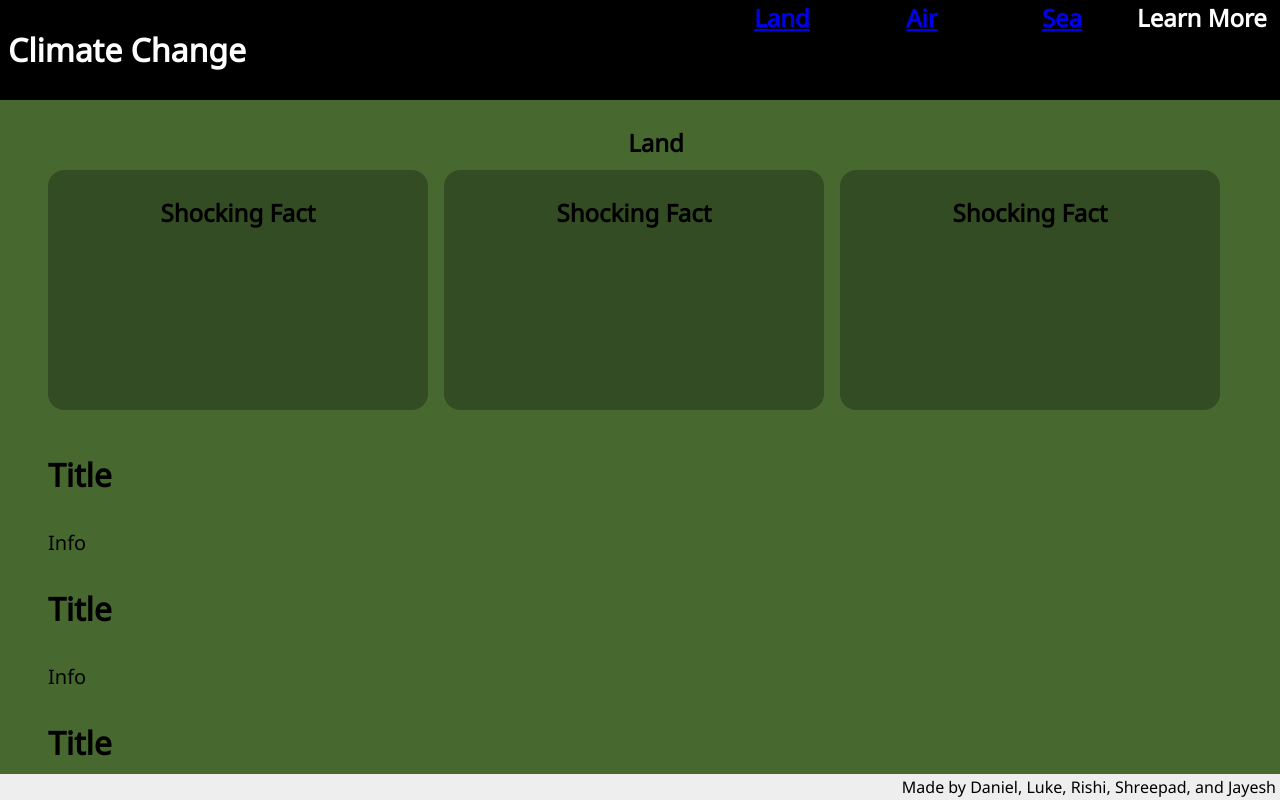
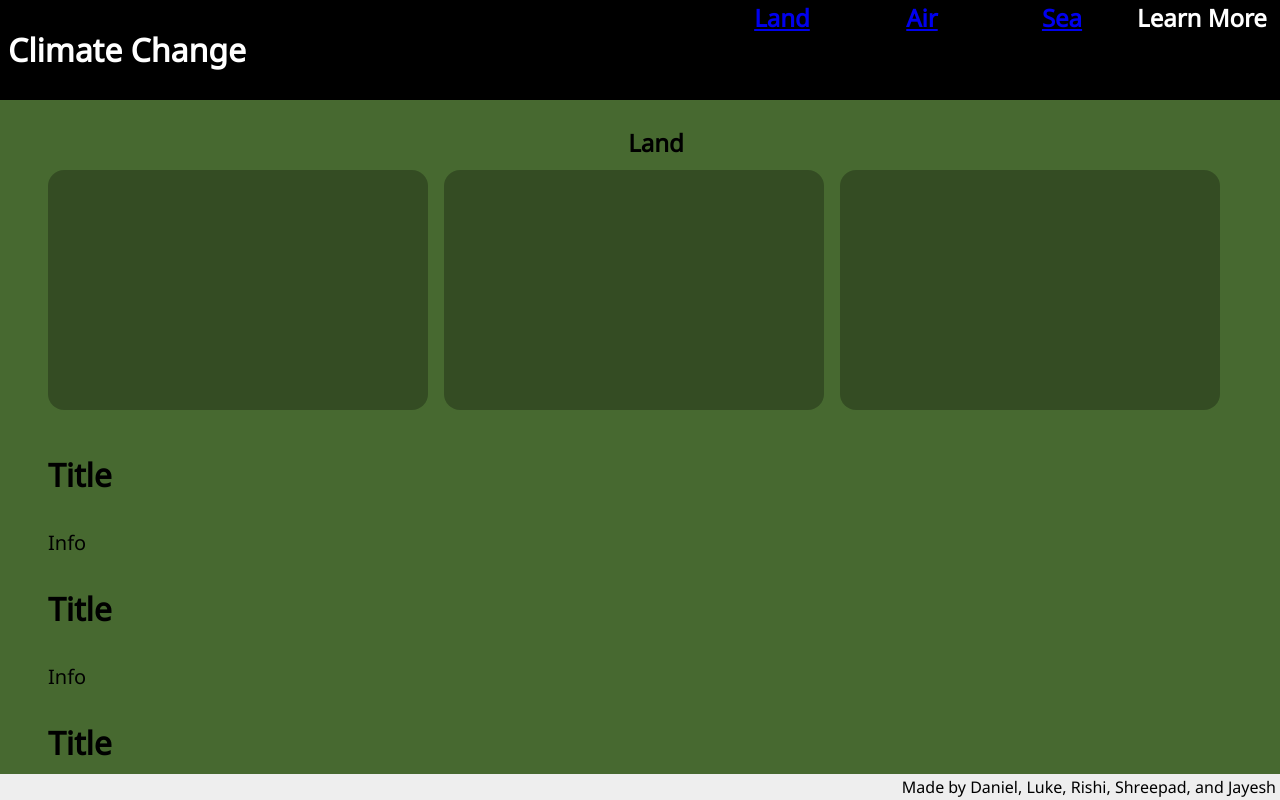
Before and after one commit to SupremeDonut/shshacks-2022, a React (Create React App) app: page / in a window 1280 px wide. Shown: the top 800 px of the page. Built offline with nearby package versions, Linux system fonts and the light colour scheme.

Commit message:
//added transition for the cards

```diff
--- a/src/styles/Card.css
+++ b/src/styles/Card.css
@@ -11,6 +11,12 @@
 	padding: 1rem;
 	background: rgba(0, 0, 0, 0.274);
 	border-radius: 1rem;
+	overflow: hidden;
+}
+
+.card h2{
+	transform: translateY(230px);
+	transition: transform ease-in 350ms;
 }
 
 .info {
@@ -19,6 +25,11 @@
 	padding-bottom: 1rem;
 }
 
+.card:hover h2{
+	transform: translateY(80px);
+	transition: transform ease-in 350ms;
+}
+
 p{
 	font-size: 15pt;
 }
```
